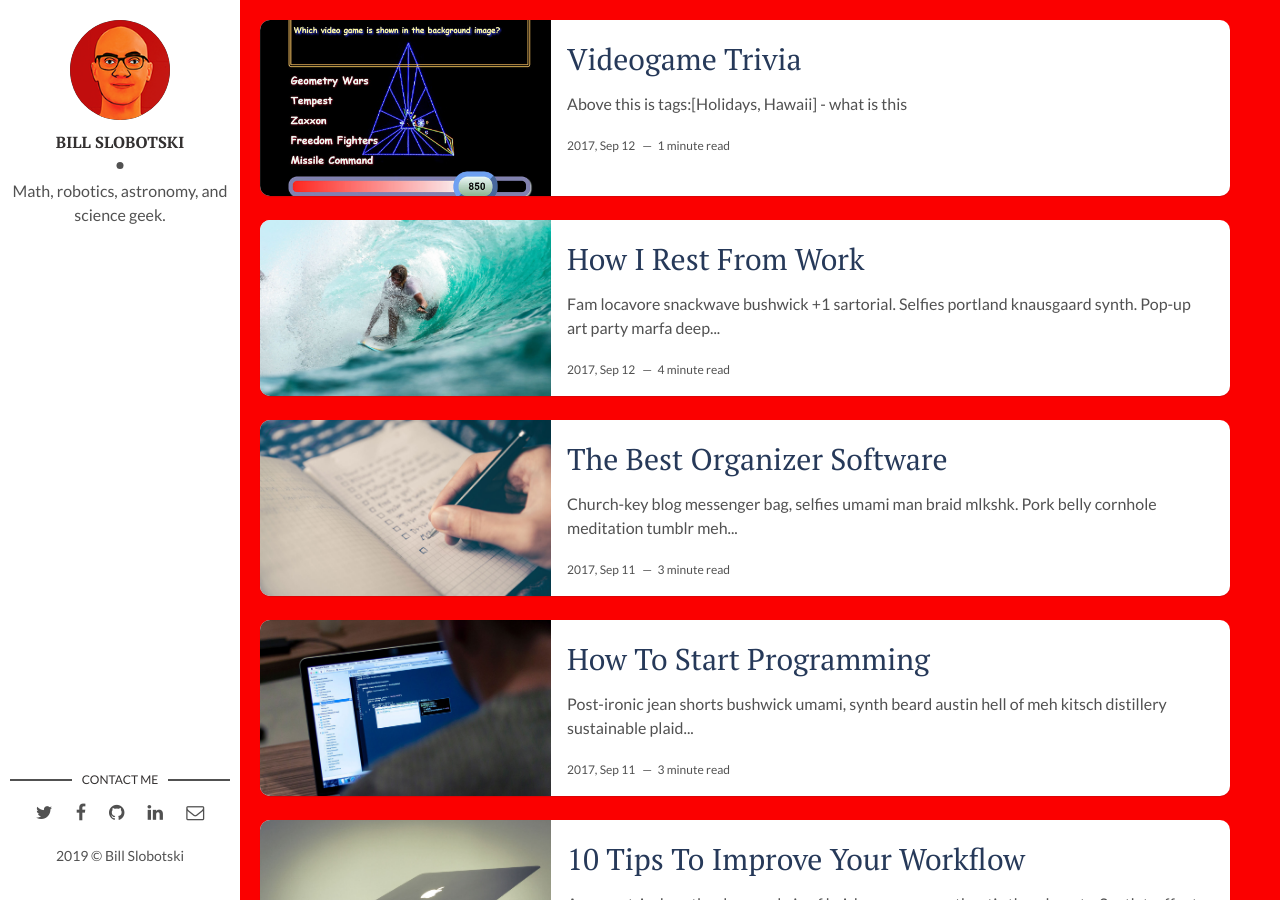
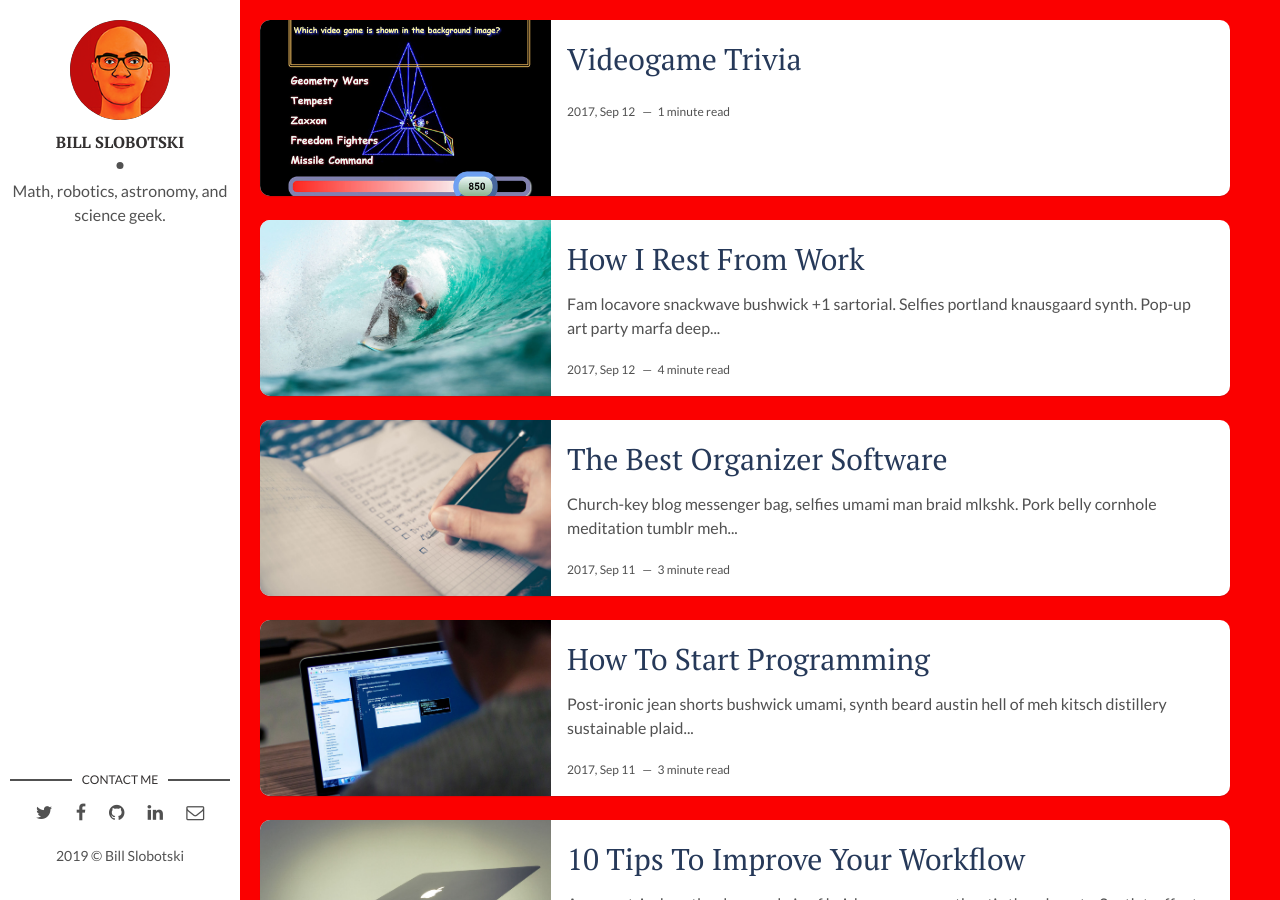
Before and after one commit to cgbotski/cgbotski.github.io, a Jekyll site: the page built from index.html, in a window 1280 px wide and 900 px high. Built offline with Jekyll 4.4.1, drawn with Linux system fonts in a browser that asks for light colours; the list of posts is cut into pages by our own code.

Commit message:
Update 2019-09-17-trivia-game.markdown

```diff
--- a/_posts/2019-09-17-trivia-game.markdown
+++ b/_posts/2019-09-17-trivia-game.markdown
@@ -4,10 +4,6 @@ title: Videogame Trivia
 date: 2017-09-12 13:32:20 +0300
 description: Burn on your mind on these videogame nuggets!  # Add post description (optional)
 img: tempest.jpg # Add image post (optional)
-fig-caption: Caption goes here # Add figcaption (optional)
+fig-caption: Ahh, Tempest! # Add figcaption (optional)
 tags: [Holidays, Hawaii]
 ---
-Above this is tags:[Holidays, Hawaii] - what is this
-
-
-![I and My friends]({{site.baseurl}}/assets/img/we-in-rest.jpg)
```
